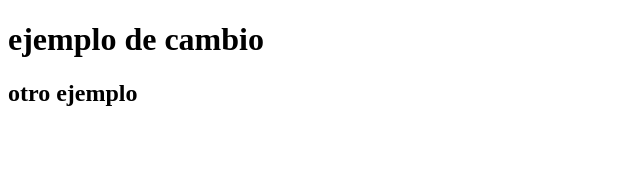
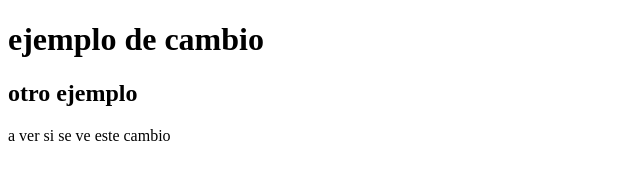
Before and after one commit to isaisaenz/new-repo, a plain HTML site: page index.html in a window 1280 px wide. Shown: the whole page, without its empty margins (0-640 px from the left). Drawn offline with Linux system fonts and the light colour scheme.

Commit message:
parrrafoo

```diff
--- a/index.html
+++ b/index.html
@@ -8,6 +8,6 @@
 <body>
     <h1>ejemplo de cambio</h1>
     <h2>otro ejemplo</h2>
-
+    <p>a ver si se ve este cambio</p>
 </body>
 </html>
```
